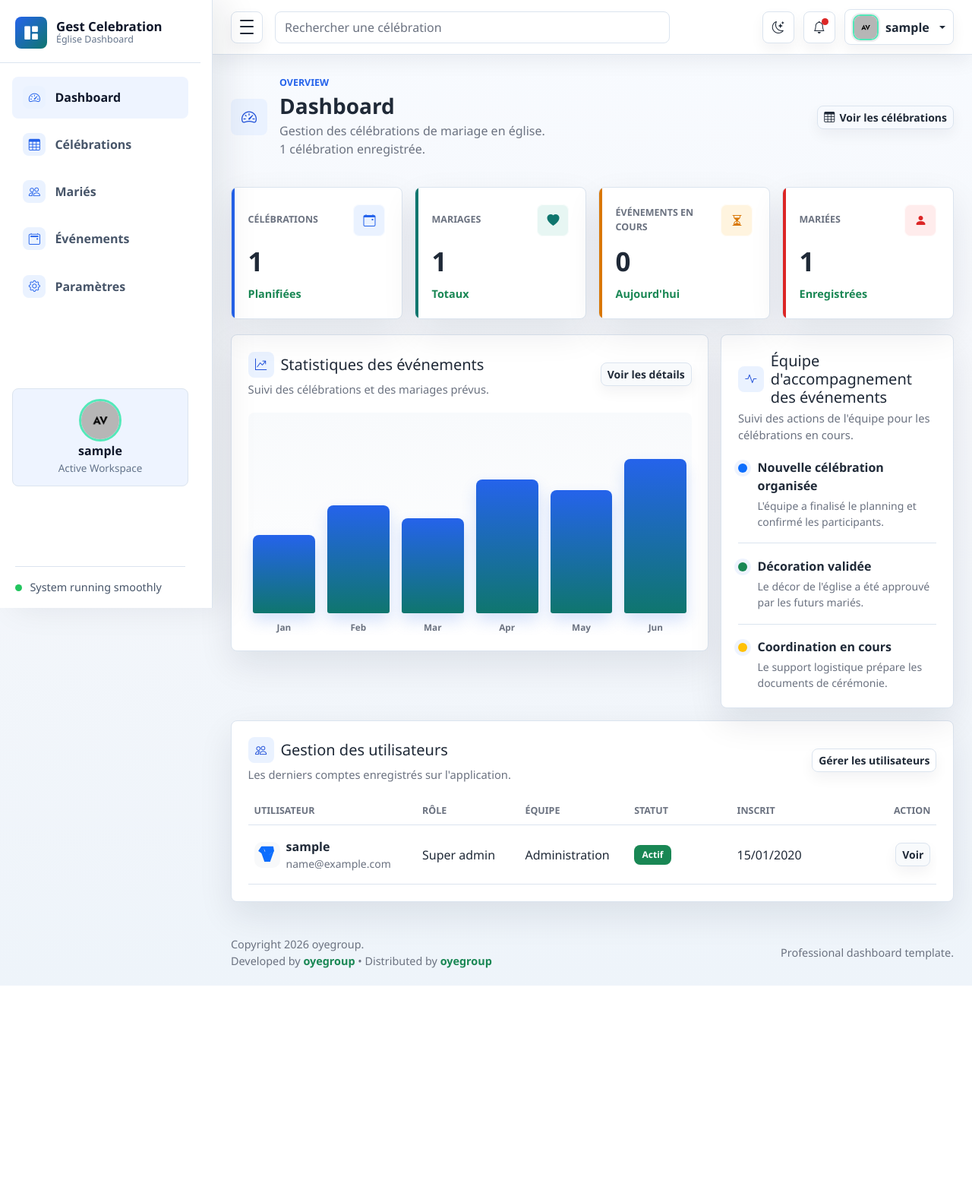
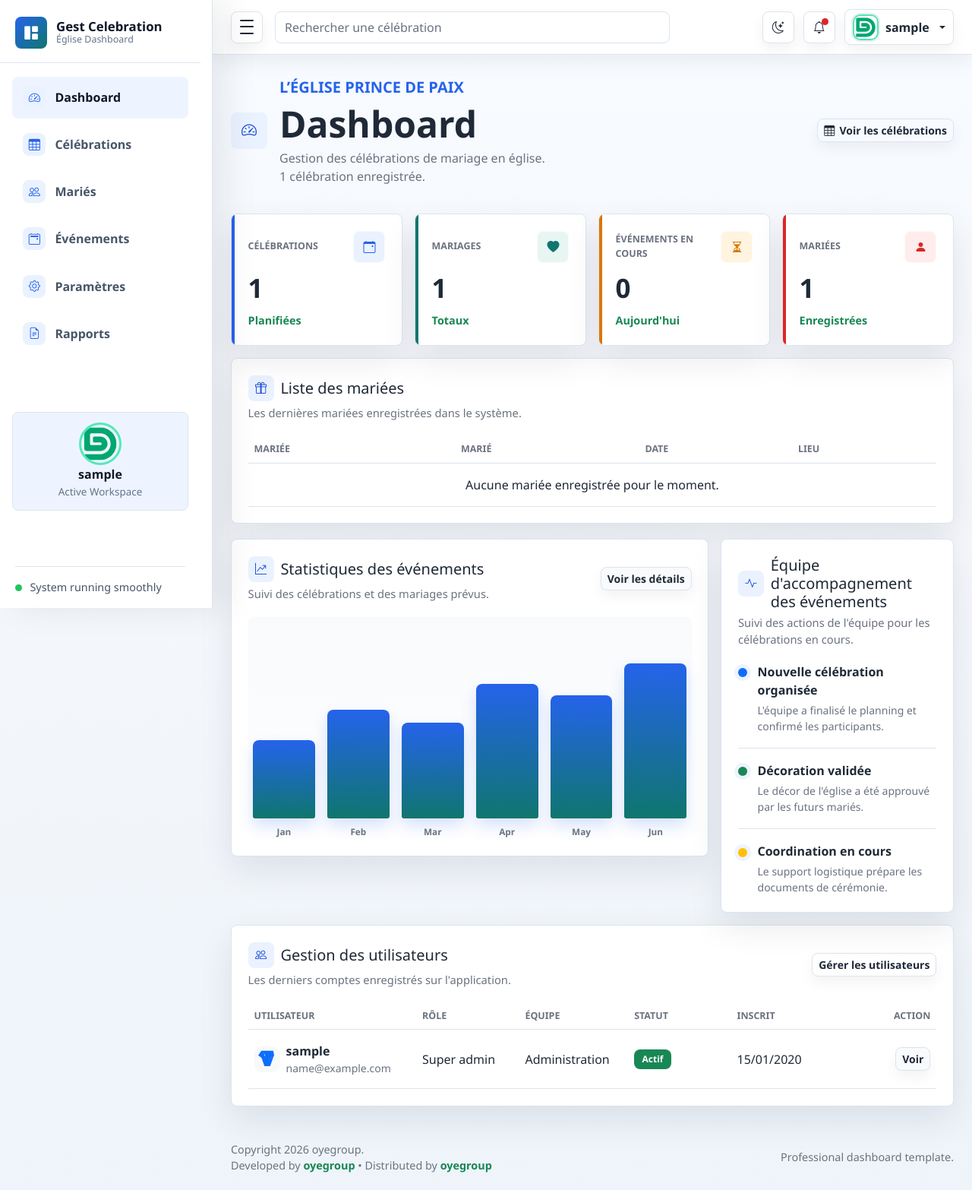
Before and after one commit to senda-cedrick/Gest_celebration, a Django app: page / in a window 1280 px wide. Shown: the whole page at 76% size. Before the commit the page ends 1297 px from the top, so only its background shows below. Run offline with Django 5.2, Linux system fonts and the light colour scheme; a user stored in the database is signed in; tables that the repository leaves empty hold one stand-in row (values such as "Sample post"); some libraries are stand-ins or nearby versions.

Commit message:
Remplacer avatars par logo transparent (logo-icon.svg)

```diff
--- a/ma_celebration_app/templates/ma_celebration_app/home.html
+++ b/ma_celebration_app/templates/ma_celebration_app/home.html
@@ -44,9 +44,13 @@
           <span class="nav-icon"><i class="bi bi-gear" aria-hidden="true"></i></span>
           <span class="nav-text">Paramètres</span>
         </a>
+        <a class="nav-link" href="{% url 'reports' %}">
+          <span class="nav-icon"><i class="bi bi-file-earmark-text" aria-hidden="true"></i></span>
+          <span class="nav-text">Rapports</span>
+        </a>
       </nav>
       <div class="sidebar-user">
-        <img class="avatar-img avatar-md sidebar-user-avatar" src="{% static 'assets/images/avatar/avatar.jpg' %}" alt="{{ user.username }}">
+        <img class="avatar-img avatar-md sidebar-user-avatar" src="{% static 'assets/images/brand/logo/logo-icon.svg' %}" alt="{{ user.username }}">
         <strong>{{ user.username }}</strong>
         <small>Active Workspace</small>
       </div>
@@ -93,7 +97,7 @@
             </div>
             <div class="dropdown">
               <button class="profile-button dropdown-toggle" type="button" data-bs-toggle="dropdown" aria-expanded="false">
-                <img class="avatar-img avatar-sm" src="{% static 'assets/images/avatar/avatar.jpg' %}" alt="{% if user.is_authenticated %}{{ user.username }}{% else %}Invité{% endif %}">
+                <img class="avatar-img avatar-sm" src="{% static 'assets/images/brand/logo/logo-icon.svg' %}" alt="{% if user.is_authenticated %}{{ user.username }}{% else %}Invité{% endif %}">
                 <span class="profile-name d-none d-sm-inline">{% if user.is_authenticated %}{{ user.username }}{% else %}Invité{% endif %}</span>
               </button>
               <ul class="dropdown-menu dropdown-menu-end">
@@ -114,8 +118,8 @@
             <div class="page-heading-copy">
               <span class="page-icon"><i class="bi bi-speedometer2" aria-hidden="true"></i></span>
               <div>
-                <p class="eyebrow mb-1">Overview</p>
-                <h1 class="h3 mb-1">Dashboard</h1>
+                <p class="eyebrow mb-1 fs-5">L’église prince de paix</p>
+                <h1 class="display-5 mb-1">Dashboard</h1>
                 <p class="text-muted mb-0">Gestion des célébrations de mariage en église.</p>
                 <p class="text-muted mb-0">{{ celebrations_count }} célébration{% if celebrations_count != 1 %}s{% endif %} enregistrée{% if celebrations_count != 1 %}s{% endif %}{% if next_celebration %}, prochaine le {{ next_celebration.wedding_date|date:'d/m/Y' }}{% endif %}.</p>
               </div>
@@ -170,6 +174,40 @@
                   <span class="text-success">Enregistrées</span>
                 </div>
               </article>
+            </div>
+          </section>
+          <section class="panel mt-3">
+            <div class="panel-header">
+              <div>
+                <h2 class="h5 mb-1 section-title"><i class="bi bi-gift" aria-hidden="true"></i><span>Liste des mariées</span></h2>
+                <p class="text-muted mb-0">Les dernières mariées enregistrées dans le système.</p>
+              </div>
+            </div>
+            <div class="table-responsive">
+              <table class="table align-middle mb-0">
+                <thead>
+                  <tr>
+                    <th scope="col">Mariée</th>
+                    <th scope="col">Marié</th>
+                    <th scope="col">Date</th>
+                    <th scope="col">Lieu</th>
+                  </tr>
+                </thead>
+                <tbody>
+                  {% for celebration in recent_brides %}
+                    <tr>
+                      <td>{{ celebration.bride_name }}</td>
+                      <td>{{ celebration.groom_name }}</td>
+                      <td>{{ celebration.wedding_date|date:'d/m/Y' }}</td>
+                      <td>{{ celebration.church_name }}</td>
+                    </tr>
+                  {% empty %}
+                    <tr>
+                      <td colspan="4" class="text-center">Aucune mariée enregistrée pour le moment.</td>
+                    </tr>
+                  {% endfor %}
+                </tbody>
+              </table>
             </div>
           </section>
           <section class="row g-3 mt-1">
@@ -272,7 +310,7 @@
     window.adminHMDUser = {
       name: "{% if user.is_authenticated %}{{ user.username }}{% else %}Invité{% endif %}",
       workspace: "Active Workspace",
-      avatar: "{% static 'assets/images/avatar/avatar.jpg' %}"
+      avatar: "{% static 'assets/images/brand/logo/logo-icon.svg' %}"
     };
   </script>
   <script src="{% static 'assets/js/bootstrap.bundle.min.js' %}"></script>
```
